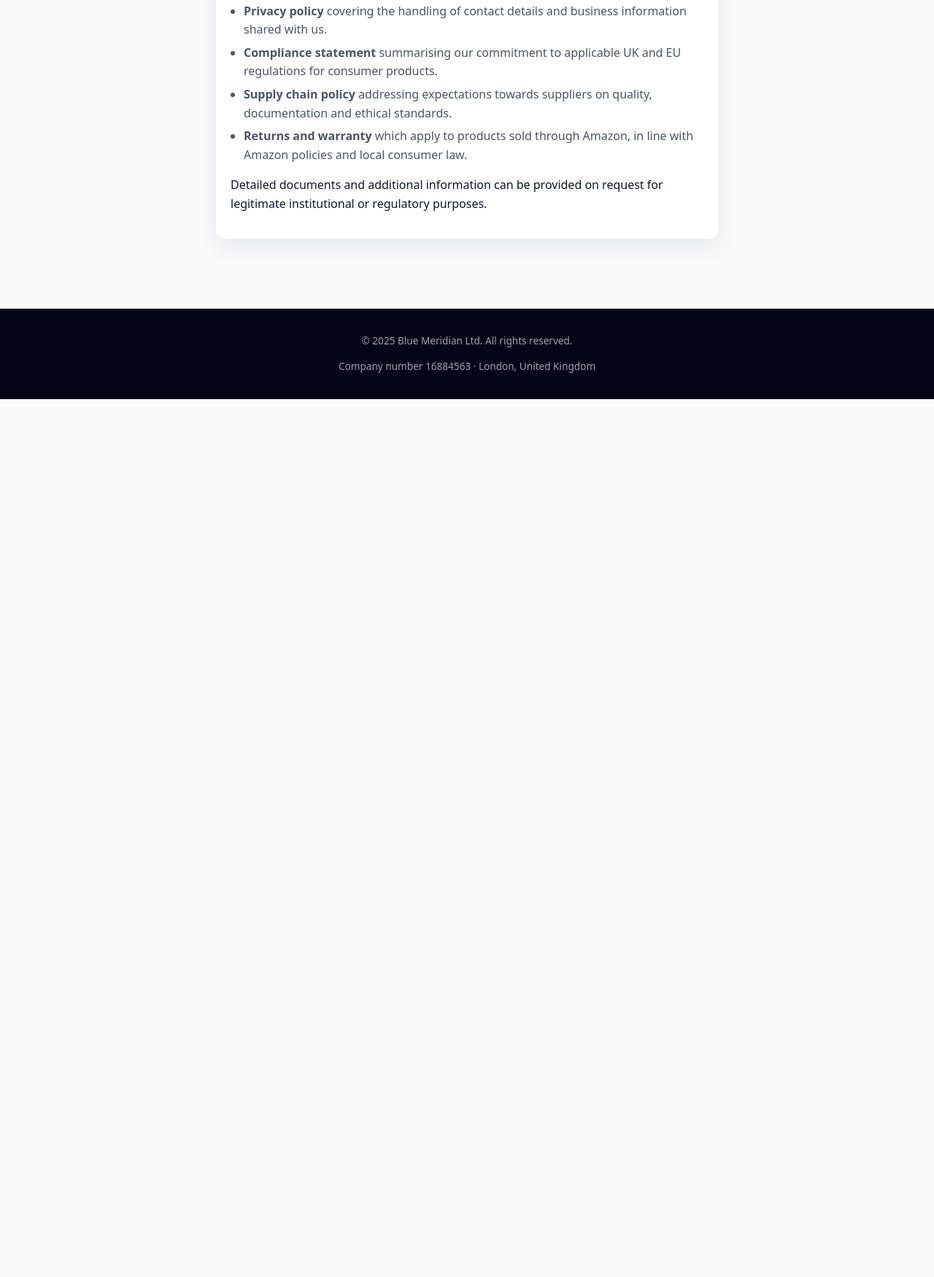
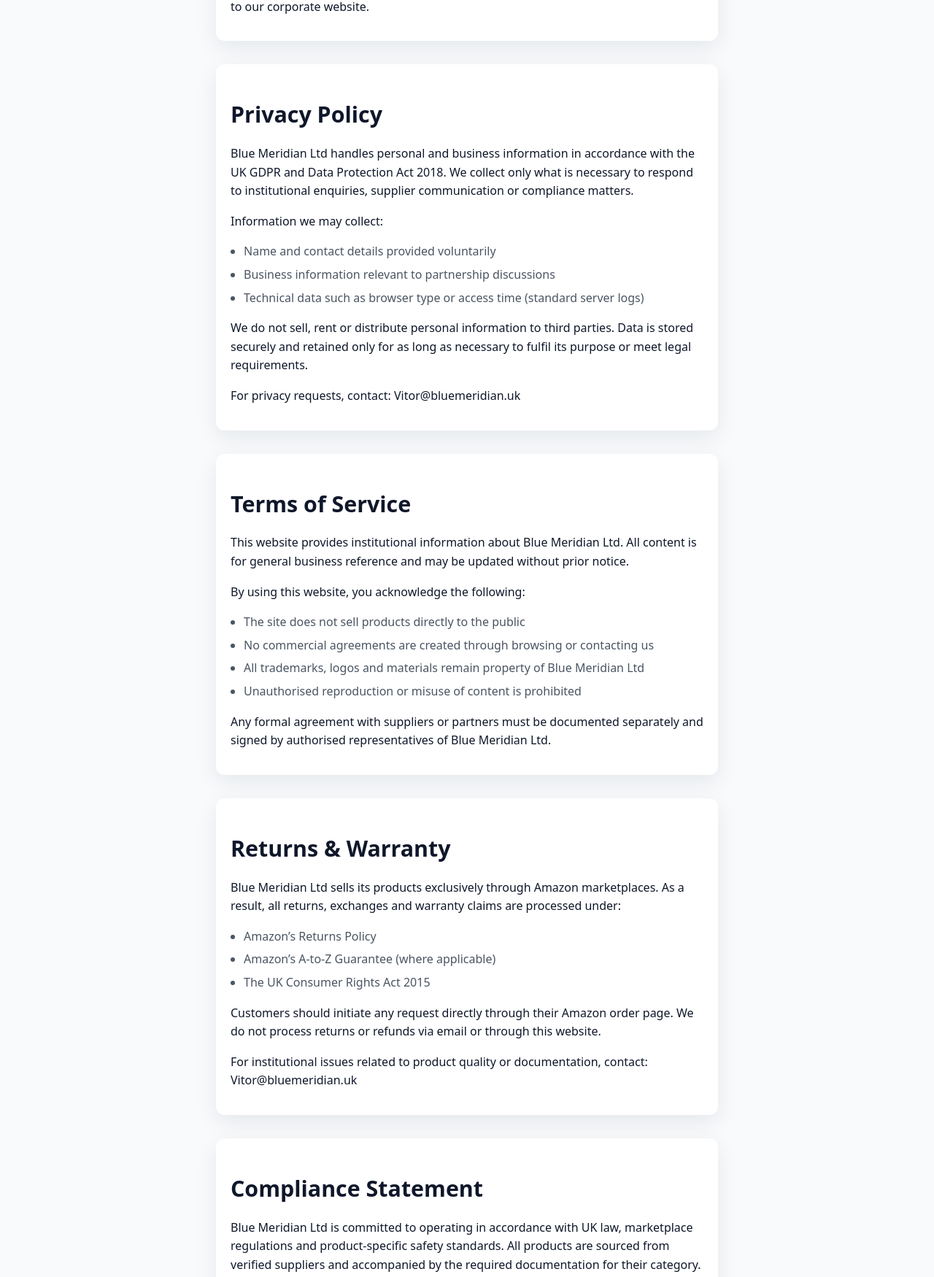
Before and after one commit to bluemeridian-12/bluemeridian-site, a plain HTML site: page policies.html in a window 1280 px wide. Shown: the part 618-2368 px from the top of the page at 73% size. Before the commit the page ends 1165 px from the top, so only its background shows below. Drawn offline with Linux system fonts and the light colour scheme.

Commit message:
Update policies.html

```diff
--- a/policies.html
+++ b/policies.html
@@ -4,7 +4,7 @@
   <meta charset="UTF-8">
   <title>Policies | Blue Meridian Ltd</title>
   <meta name="viewport" content="width=device-width, initial-scale=1">
-  <meta name="description" content="Overview of key business policies and compliance principles for Blue Meridian Ltd.">
+  <meta name="description" content="Blue Meridian Ltd – Business policies, privacy, returns, warranty and compliance information.">
   <link rel="stylesheet" href="style.css">
 </head>
 <body>
@@ -22,35 +22,137 @@
 </header>
 
 <main>
+
 <section class="hero hero-small">
   <div class="container">
     <h1>Business policies</h1>
     <p class="hero-subtitle">
-          Blue Meridian operates with a focus on regulatory compliance, transparency and responsible supply chains.
+      Governance, compliance and business information for Blue Meridian Ltd.
     </p>
   </div>
 </section>
 
 <section class="section">
   <div class="container narrow">
+
+    <!-- INTRO -->
     <div class="card">
-          <h2>Policy framework</h2>
+      <h2>Overview</h2>
       <p>
-            As a UK registered business, Blue Meridian aligns its operations with applicable legislation and marketplace rules. The following policy areas are part of our governance framework:
+        Blue Meridian Ltd operates as a UK registered e-commerce company focused on developing and managing its own consumer products within the Amazon FBA marketplace.
+        This page consolidates our key policies regarding privacy, terms of service, returns, warranty and compliance.
+      </p>
+      <p>
+        These policies apply to institutional communication, supplier relationships and visitors to our corporate website.
+      </p>
+    </div>
+
+    <!-- PRIVACY POLICY -->
+    <div class="card" style="margin-top:32px;">
+      <h2>Privacy Policy</h2>
+      <p>
+        Blue Meridian Ltd handles personal and business information in accordance with the UK GDPR and Data Protection Act 2018.
+        We collect only what is necessary to respond to institutional enquiries, supplier communication or compliance matters.
+      </p>
+      <p>
+        Information we may collect:
       </p>
       <ul class="list">
-            <li><strong>Terms of service</strong> for our corporate website and any direct interactions with counterparties.</li>
-            <li><strong>Privacy policy</strong> covering the handling of contact details and business information shared with us.</li>
-            <li><strong>Compliance statement</strong> summarising our commitment to applicable UK and EU regulations for consumer products.</li>
-            <li><strong>Supply chain policy</strong> addressing expectations towards suppliers on quality, documentation and ethical standards.</li>
-            <li><strong>Returns and warranty</strong> which apply to products sold through Amazon, in line with Amazon policies and local consumer law.</li>
+        <li>Name and contact details provided voluntarily</li>
+        <li>Business information relevant to partnership discussions</li>
+        <li>Technical data such as browser type or access time (standard server logs)</li>
       </ul>
       <p>
-            Detailed documents and additional information can be provided on request for legitimate institutional or regulatory purposes.
+        We do not sell, rent or distribute personal information to third parties.
+        Data is stored securely and retained only for as long as necessary to fulfil its purpose or meet legal requirements.
+      </p>
+      <p>
+        For privacy requests, contact:
+        <a href="mailto:Vitor@bluemeridian.uk">Vitor@bluemeridian.uk</a>
       </p>
     </div>
+
+    <!-- TERMS OF SERVICE -->
+    <div class="card" style="margin-top:32px;">
+      <h2>Terms of Service</h2>
+      <p>
+        This website provides institutional information about Blue Meridian Ltd.
+        All content is for general business reference and may be updated without prior notice.
+      </p>
+      <p>
+        By using this website, you acknowledge the following:
+      </p>
+      <ul class="list">
+        <li>The site does not sell products directly to the public</li>
+        <li>No commercial agreements are created through browsing or contacting us</li>
+        <li>All trademarks, logos and materials remain property of Blue Meridian Ltd</li>
+        <li>Unauthorised reproduction or misuse of content is prohibited</li>
+      </ul>
+      <p>
+        Any formal agreement with suppliers or partners must be documented separately and signed by authorised representatives of Blue Meridian Ltd.
+      </p>
+    </div>
+
+    <!-- RETURNS & WARRANTY -->
+    <div class="card" style="margin-top:32px;">
+      <h2>Returns & Warranty</h2>
+      <p>
+        Blue Meridian Ltd sells its products exclusively through Amazon marketplaces.
+        As a result, all returns, exchanges and warranty claims are processed under:
+      </p>
+      <ul class="list">
+        <li>Amazon’s Returns Policy</li>
+        <li>Amazon’s A-to-Z Guarantee (where applicable)</li>
+        <li>The UK Consumer Rights Act 2015</li>
+      </ul>
+      <p>
+        Customers should initiate any request directly through their Amazon order page.
+        We do not process returns or refunds via email or through this website.
+      </p>
+      <p>
+        For institutional issues related to product quality or documentation, contact:
+        <a href="mailto:Vitor@bluemeridian.uk">Vitor@bluemeridian.uk</a>
+      </p>
+    </div>
+
+    <!-- COMPLIANCE STATEMENT -->
+    <div class="card" style="margin-top:32px;">
+      <h2>Compliance Statement</h2>
+      <p>
+        Blue Meridian Ltd is committed to operating in accordance with UK law, marketplace regulations and product-specific safety standards.
+        All products are sourced from verified suppliers and accompanied by the required documentation for their category.
+      </p>
+      <ul class="list">
+        <li>Verification of supplier legitimacy and manufacturing standards</li>
+        <li>Compliance checks for product labeling, safety information and packaging</li>
+        <li>Documentation consistent with UK and EU requirements where applicable</li>
+        <li>Ongoing monitoring of regulatory updates affecting consumer products</li>
+      </ul>
+    </div>
+
+    <!-- SUPPLY CHAIN POLICY -->
+    <div class="card" style="margin-top:32px;">
+      <h2>Supply Chain Policy</h2>
+      <p>
+        Our supply chain principles are based on transparency, documentation and long-term reliability.
+        We expect suppliers to meet reasonable standards related to quality control, responsible sourcing and legal compliance.
+      </p>
+      <p>Key principles:</p>
+      <ul class="list">
+        <li>Clear communication of specifications and requirements prior to production</li>
+        <li>Quality inspections and sample approval before mass manufacturing</li>
+        <li>Accurate documentation for import, safety and category compliance</li>
+        <li>Respect for ethical labour practices and local regulations</li>
+        <li>Cooperation in audit or documentation requests when necessary</li>
+      </ul>
+      <p>
+        Our intention is to establish responsible, documented and mutually beneficial supplier relationships.
+      </p>
+    </div>
+
   </div>
 </section>
+
 </main>
 
 <footer class="site-footer">
@@ -62,5 +164,6 @@
     document.getElementById('year').textContent = new Date().getFullYear();
   </script>
 </footer>
+
 </body>
 </html>
```
Lines whose indentation alone changed are shown as unchanged.
